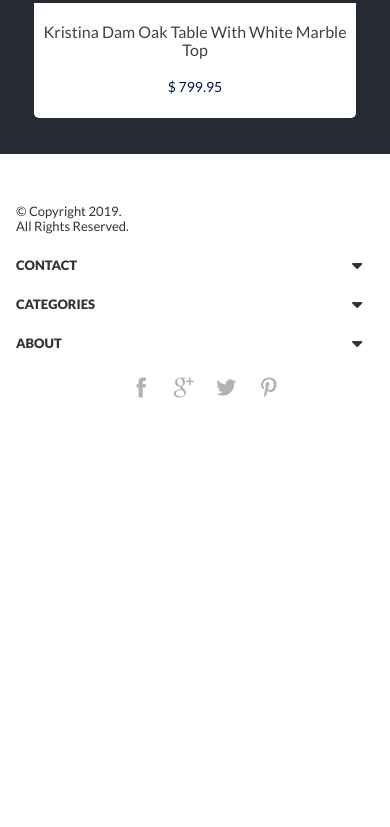
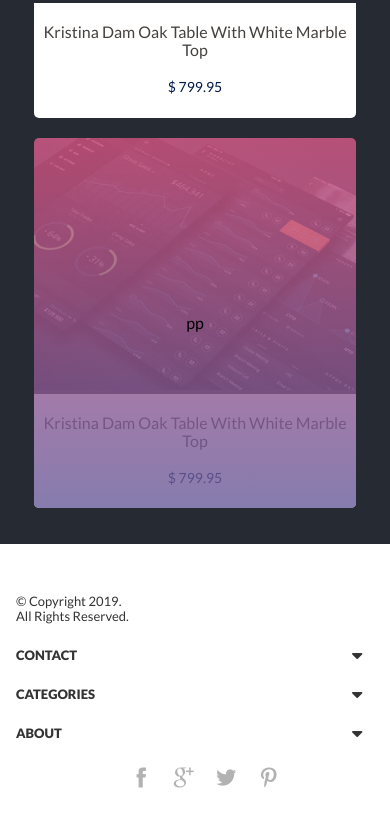
Before and after one commit to lucasfber/osf-academy-project, a website built with webpack: page public/index.html in a window 390 px wide. Shown: the part 931-1758 px from the top of the page. Before the commit the page ends 1444 px from the top, so only its background shows below. Built offline with nearby package versions, Linux system fonts and the light colour scheme.

Commit message:
gradients and two types overlay

```diff
--- a/public/index.html
+++ b/public/index.html
@@ -251,7 +251,7 @@
                 <p>Kristina Dam Oak Table With White Marble Top</p>
                 <span>$ 799.95</span>
               </div>
-              <div class="products__overlay">
+              <div class="overlay overlay--green">
                 <div class="button-box">
                   <div class="button-layer">
                     <img src="img/plus.png" alt="Plus icon" />
@@ -260,6 +260,18 @@
                     <img src="img/heart.png" alt="Heart Plus" />
                   </div>
                 </div>
+              </div>
+            </div>
+            <div class="products__product-tile">
+              <div class="products__product-image">
+                <img src="img/product-1.jpg" alt="" />
+              </div>
+              <div class="products__product-info">
+                <p>Kristina Dam Oak Table With White Marble Top</p>
+                <span>$ 799.95</span>
+              </div>
+              <div class="overlay overlay--pink">
+                pp
               </div>
             </div>
           </div>
--- a/src/assets/scss/_mobile.scss
+++ b/src/assets/scss/_mobile.scss
@@ -346,8 +346,8 @@
 
           .warning__heading::before {
             display: table;
-            content: '';
-            background: url('../images/caution-sign.png') no-repeat;
+            content: "";
+            background: url("../images/caution-sign.png") no-repeat;
             background-size: 280px;
             position: absolute;
             z-index: 0;
@@ -432,7 +432,7 @@
         max-width: 100%;
         min-height: 470px;
         border-radius: 5px;
-        background: url('../images/slide-1.png');
+        background: url("../images/slide-1.png");
         background-repeat: no-repeat;
         background-position: center right;
         background-size: cover;
@@ -522,7 +522,7 @@
         &::after,
         &::before {
           display: table;
-          content: '';
+          content: "";
           width: 20%;
           height: 2px;
           background-color: rgba(#fff, 0.3);
@@ -539,6 +539,12 @@
         margin: 20px auto;
         position: relative;
         max-width: 370px;
+
+        &:hover {
+          .overlay {
+            display: flex;
+          }
+        }
 
         .products__product-image {
           img {
@@ -572,7 +578,7 @@
           }
         }
 
-        .products__overlay {
+        .overlay {
           position: absolute;
           top: 0;
           left: 0;
@@ -580,11 +586,19 @@
           right: 0;
           height: 100%;
           width: 100%;
-          background-color: rgba($layer-green, 0.8);
-          display: none;
+          display: flex;
           align-items: center;
           justify-content: center;
           border-radius: 5px;
+          display: none;
+        }
+
+        .overlay--green {
+          background: linear-gradient(
+            0deg,
+            rgba(#1bc167, 0.8),
+            rgba(#2dd3a1, 0.8)
+          );
 
           .button-box {
             display: flex;
@@ -609,11 +623,20 @@
           }
         }
 
-        &:hover {
+        .overlay--pink {
+          display: flex;
+          background: linear-gradient(
+            0deg,
+            rgba(#675b99, 0.8),
+            rgba(#dc5886, 0.8)
+          );
+        }
+
+        /*         &:hover {
           .products__overlay {
             display: flex;
           }
-        }
+        } */
       }
     }
   }
```
Also changed, not shown: src/assets/js/carousel.js (+0 -13 lines).
